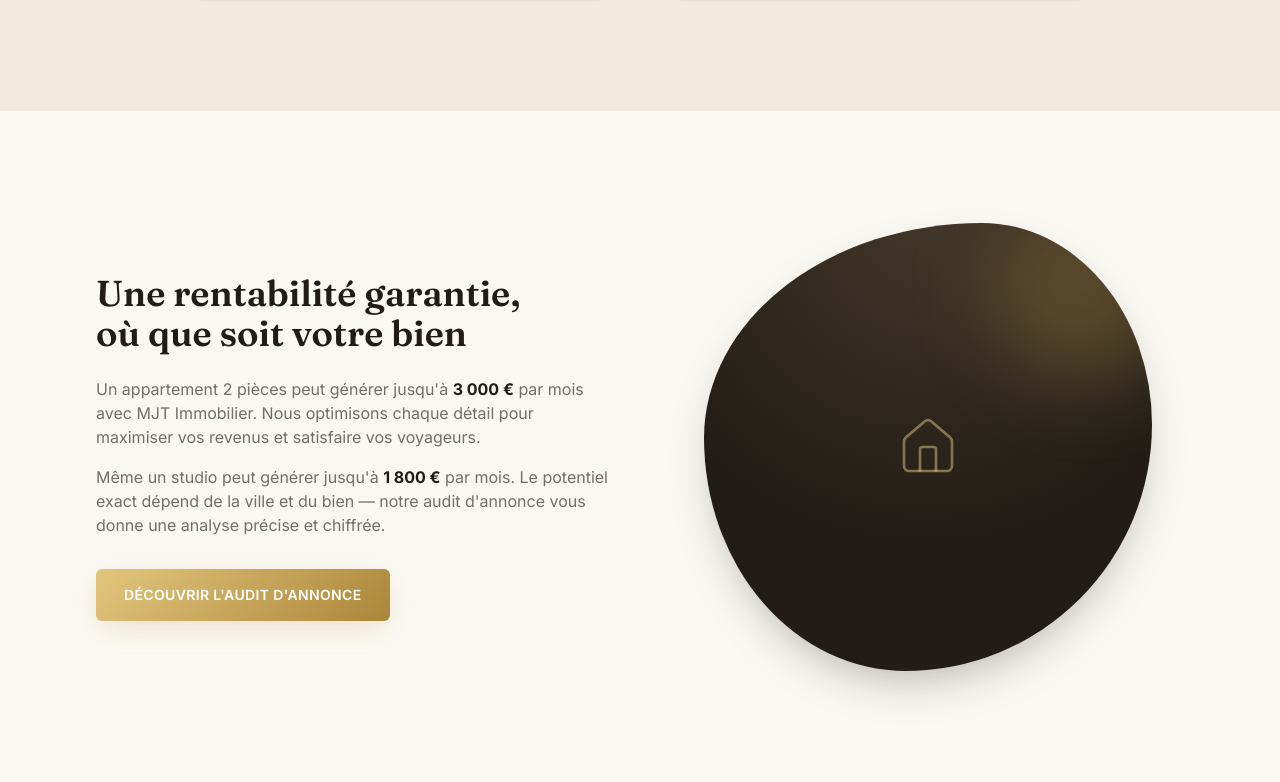
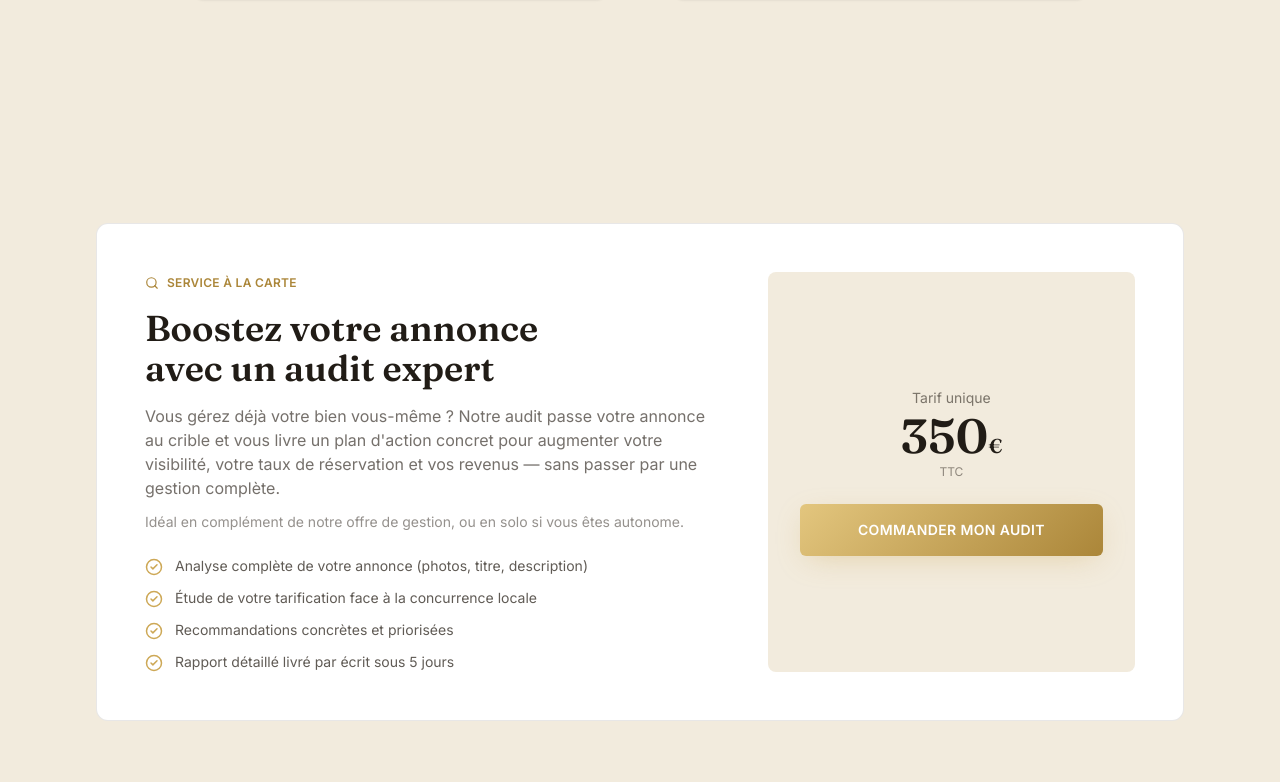
Before and after one commit to matheojouan2000-code/Site-conciergerie, a React (Vite) app: page / in a window 1280 px wide. Shown: the part 1498-2280 px from the top of the page. Built offline with nearby package versions, Linux system fonts and the light colour scheme.

Commit message:
Remove Profitability section

```diff
--- a/src/App.tsx
+++ b/src/App.tsx
@@ -5,7 +5,6 @@ import { WhatsAppButton } from "./components/layout/WhatsAppButton";
 import { Hero } from "./components/sections/Hero";
 import { StatsBand } from "./components/sections/StatsBand";
 import { Services } from "./components/sections/Services";
-import { Profitability } from "./components/sections/Profitability";
 import { AuditAnnonce } from "./components/sections/AuditAnnonce";
 import { Offers } from "./components/sections/Offers";
 import { FAQ } from "./components/sections/FAQ";
@@ -19,7 +18,6 @@ function App() {
         <Hero />
         <StatsBand />
         <Services />
-        <Profitability />
         <AuditAnnonce />
         <Offers />
         <FAQ />
--- a/src/components/sections/Profitability.tsx
+++ /dev/null
@@ -1,44 +0,0 @@
-import { Home } from "lucide-react";
-import { Button } from "../ui/Button";
-import { scrollToId } from "../../lib/scroll";
-
-export function Profitability() {
-  return (
-    <section className="bg-cream-50 py-20 lg:py-28">
-      <div className="mx-auto grid max-w-6xl grid-cols-1 items-center gap-12 px-5 lg:grid-cols-2 lg:gap-16 lg:px-8">
-        <div>
-          <h2 className="text-balance font-display text-3xl font-semibold text-forest-950 sm:text-4xl">
-            Une rentabilité garantie, où que soit votre bien
-          </h2>
-
-          <p className="mt-6 text-forest-900/65">
-            Un appartement 2 pièces peut générer jusqu'à <strong className="text-forest-950">3 000&nbsp;€</strong> par
-            mois avec MJT Immobilier. Nous optimisons chaque détail pour maximiser vos revenus et
-            satisfaire vos voyageurs.
-          </p>
-          <p className="mt-4 text-forest-900/65">
-            Même un studio peut générer jusqu'à <strong className="text-forest-950">1 800&nbsp;€</strong> par mois.
-            Le potentiel exact dépend de la ville et du bien — notre audit d'annonce vous donne une
-            analyse précise et chiffrée.
-          </p>
-
-          <Button size="lg" className="mt-8" onClick={() => scrollToId("audit")}>
-            Découvrir l'audit d'annonce
-          </Button>
-        </div>
-
-        <div className="relative mx-auto w-full max-w-md">
-          <div className="clip-blob relative aspect-square overflow-hidden bg-forest-gradient shadow-forest">
-            <div
-              aria-hidden
-              className="absolute -right-8 -top-8 h-48 w-48 rounded-full bg-gold-500/25 blur-2xl"
-            />
-            <div className="absolute inset-0 flex items-center justify-center">
-              <Home size={64} strokeWidth={1} className="text-gold-400/50" />
-            </div>
-          </div>
-        </div>
-      </div>
-    </section>
-  );
-}
```
